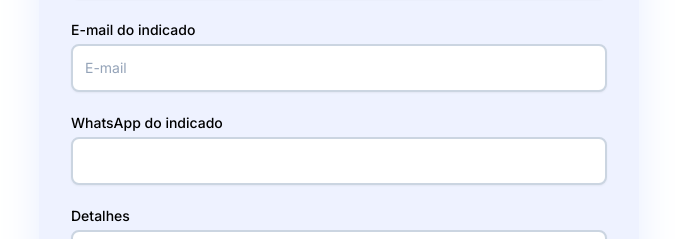
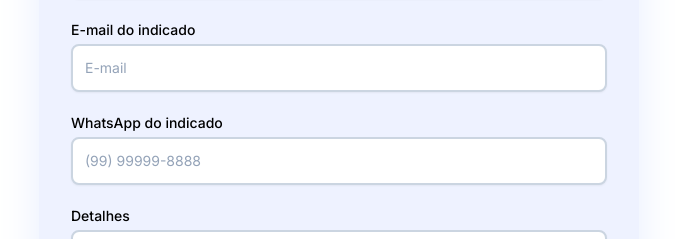
Before and after one commit to tonicaval/indicacao-sacflow, a Next.js app: page / in a window 1280 px wide. Shown: the part 1742-1981 px from the top of the page, without its empty margins (301-976 px from the left). Built offline with nearby package versions, Linux system fonts and the light colour scheme.

Commit message:
correção no placeholder do input do whatsapp

```diff
--- a/src/app/_components/form-section 1.tsx
+++ b/src/app/_components/form-section 1.tsx
@@ -141,6 +141,7 @@ function FormSection() {
             <Label>WhatsApp do indicado</Label>
             <InputMask
               mask="(99) 99999-9999"
+              placeholder="(99) 99999-8888"
               {...register('referWhatsapp')}
               className={cn(
                 'mt-1 block w-full rounded-lg border-2 border-slate-300 bg-white px-3 py-3 text-sm placeholder-slate-400 shadow-sm focus:border-blue-500 focus:outline-none'
```
